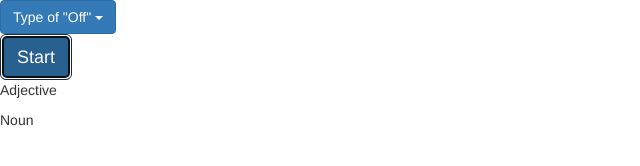
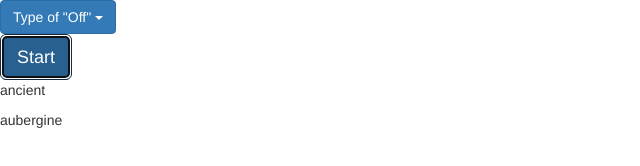
Before and after one commit to dbaris/the-veg-off, a plain HTML site: page index.html in a window 1280 px wide. Both pictures are taken after a click on the button "Start". Shown: the full height of the page, 0-640 px from the left. Drawn offline with nearby package versions, Linux system fonts and the light colour scheme.

Commit message:
hardcoding all veggies

```diff
--- a/index.html
+++ b/index.html
@@ -4,6 +4,7 @@
   <script src="https://code.jquery.com/jquery.min.js"></script>
   <link href="https://maxcdn.bootstrapcdn.com/bootstrap/3.3.6/css/bootstrap.min.css" rel="stylesheet" type="text/css" />
   <script src="https://maxcdn.bootstrapcdn.com/bootstrap/3.3.6/js/bootstrap.min.js"></script>
+  <script src="veggieParser.js"></script>
   <meta charset="utf-8" />
   <title>Veg Off</title>
   <script src="app.js"></script>
@@ -12,7 +13,7 @@
 </head>
 <body>
   <div class="dropdown">
-    <button class="btn btn-primary dropdown-toggle" type="button" data-toggle="dropdown">Type of "Off"
+    <button class="btn btn-primary dropdown-toggle" type="button" data-toggle="dropdown" >Type of "Off"
     <span class="caret"></span></button>
     <ul class="dropdown-menu">
       <li><a href="#">Vegetables</a></li>
@@ -20,7 +21,7 @@
       <li><a href="#">Tufts Computer Science Professors</a></li>
     </ul>
   </div>
-  <button type="button" class="btn btn-primary btn-lg">Start</button>
+  <button type="button" class="btn btn-primary btn-lg" onclick="getVeggies()">Start</button>
   <div id="adjective_container">
     <p id="adjective">Adjective</p>
   </div>
--- a/veggieParser.js
+++ b/veggieParser.js
@@ -11,19 +11,137 @@ function getVeggies() {
         "alfalfa sprout",
         "amaranth",
         "anise",
-        	"artichoke"]};
+        "artichoke",
+        "arugula",
+        "asparagus",
+        "aubergine",
+        "azuki bean",
+        "banana squash",
+        "basil",
+        "bean sprout",
+        "beet",
+        "black bean",
+        "black-eyed pea",
+        "bok choy",
+        "borlotti bean",
+        "broad beans",
+        "broccoflower",
+        "broccoli",
+        "brussels sprout",
+        "butternut squash",
+        "cabbage",
+        "calabrese",
+        "caraway",
+        "carrot",
+        "cauliflower",
+        "cayenne pepper",
+        "celeriac",
+        "celery",
+        "chamomile",
+        "chard",
+        "chayote",
+        "chickpea",
+        "chives",
+        "cilantro",
+        "collard green",
+        "corn",
+        "corn salad",
+        "courgette",
+        "cucumber",
+        "daikon",
+        "delicata",
+        "dill",
+        "eggplant",
+        "endive",
+        "fennel",
+        "fiddlehead",
+        "frisee",
+        "garlic",
+        "gem squash",
+        "ginger",
+        "green bean",
+        "green pepper",
+        "habanero",
+        "herbs and spice",
+        "horseradish",
+        "hubbard squash",
+        "jalapeno",
+        "jerusalem artichoke",
+        "jicama",
+        "kale",
+        "kidney bean",
+        "kohlrabi",
+        "lavender",
+        "leek ",
+        "legume",
+        "lemon grass",
+        "lentils",
+        "lettuce",
+        "lima bean",
+        "mamey",
+        "mangetout",
+        "marjoram",
+        "mung bean",
+        "mushrooms",
+        "mustard green",
+        "navy bean",
+        "nettles",
+        "new zealand spinach",
+        "nopale",
+        "okra",
+        "onion",
+        "oregano",
+        "paprika",
+        "parsley",
+        "parsnip",
+        "patty pan",
+        "peas",
+        "pinto bean",
+        "potato",
+        "pumpkin",
+        "radicchio",
+        "radish",
+        "rhubarb",
+        "rosemary",
+        "runner bean",
+        "rutabaga",
+        "sage",
+        "scallion",
+        "shallot",
+        "skirret",
+        "snap pea",
+        "soy bean",
+        "spaghetti squash",
+        "spinach",
+        "squash ",
+        "sweet potato",
+        "tabasco pepper",
+        "taro",
+        "tat soi",
+        "thyme",
+        "tomato",
+        "topinambur",
+        "tubers",
+        "turnip",
+        "wasabi",
+        "water chestnut",
+        "watercress",
+        "white radish",
+        "yam",
+        "zucchini"
+    ]};
 
 	var chosenVeggie = veggieJSON["vegetables"][getRandomInt(0, veggieJSON["vegetables"].length)];
 
 	/* will actually get via get request & parse */
-	var adjectiveJSON = {"adjectives": ["little", "young", "big"]};
+	var adjectiveJSON = {"adjectives": ["little", "young", "big", "political", "bad", "social",  "free", "strong", "hard", "late", "cold", "heavy", "serious", "single", "beautiful", "happy", "afraid", "rich", "quiet", "concerned", "lonely",  "bright", "basic", "sick", "soft", "tall",  "popular", "tiny",  "powerful", "silent", "religious", "quick", "crazy", "angry", "perfect", "tired", "wild", "dangerous", "famous", "married", "terrible", "successful", "fair", "professional", "obvious", "proper", "sharp", "growing", "traditional", "slow", "surprised", "busy", "funny", "scientific", "ancient", "sweet", "secret", "tough", "careful", "domestic", "enormous", "sexy", "nervous", "critical", "proud", "complex", "guilty", "sad", "sleepy", "cool", "presidential", "weak", "unusual"]};
 	var chosenAdj = adjectiveJSON["adjectives"][getRandomInt(0, adjectiveJSON["adjectives"].length)];
 
 	var veggieElem = document.getElementById("noun");
-	veggieElem.innerHTML(chosenVeggie);
+	veggieElem.innerHTML = chosenVeggie;
 
 	var adjElem = document.getElementById("adjective");
-	adjElem.innerHTML(chosenAdj);
+	adjElem.innerHTML = chosenAdj;
 
 }
 
```
Also changed, not shown: 1 other file. Lines whose indentation alone changed are shown as unchanged.
